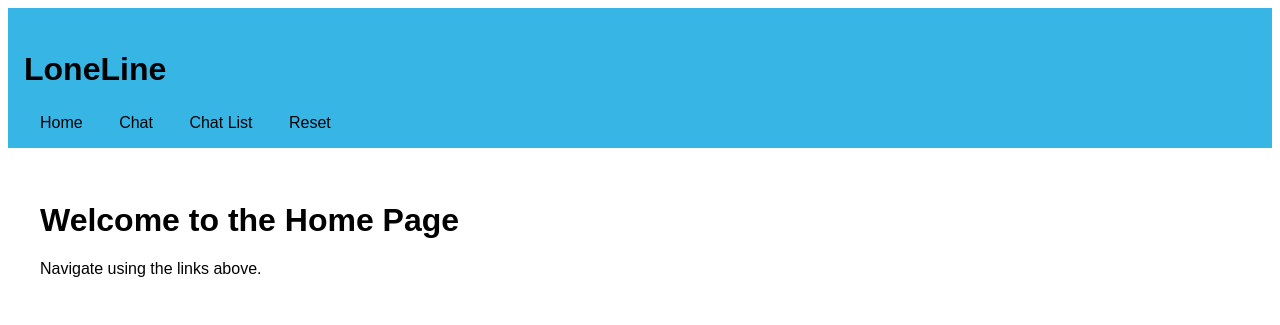
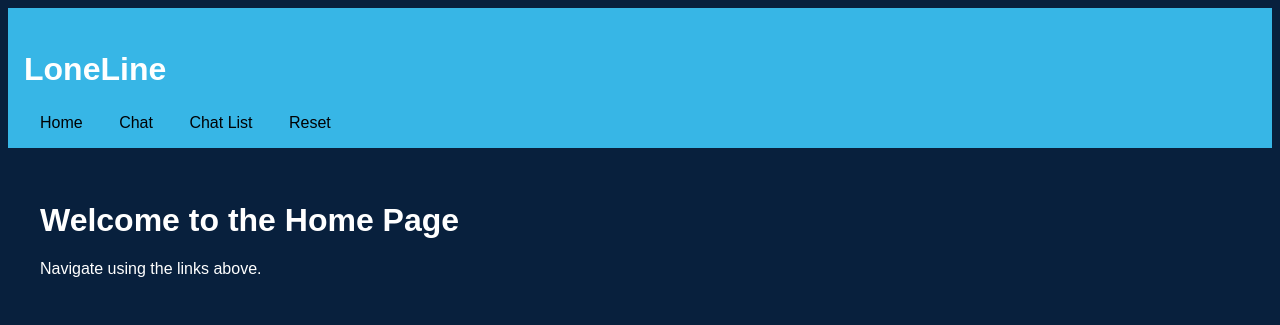
Before and after one commit to Plasmow/aisummit_mental_health, a Flask app: page / in a window 1280 px wide. Shown: the top 325 px of the page. Run offline with Flask 3, Linux system fonts and the light colour scheme.

Commit message:
style v2

```diff
--- a/flask_app/static/style.css
+++ b/flask_app/static/style.css
@@ -1,6 +1,13 @@
 body {
     font-family: Arial, sans-serif;
 }
+
+body {
+    background-color: #08203D; /* Couleur bleu foncé */
+    color: #ffffff; /* Couleur du texte en blanc pour contraster */
+    font-family: Arial, sans-serif;
+}
+
 
 nav {
     background-color: #37B6E6;
```
